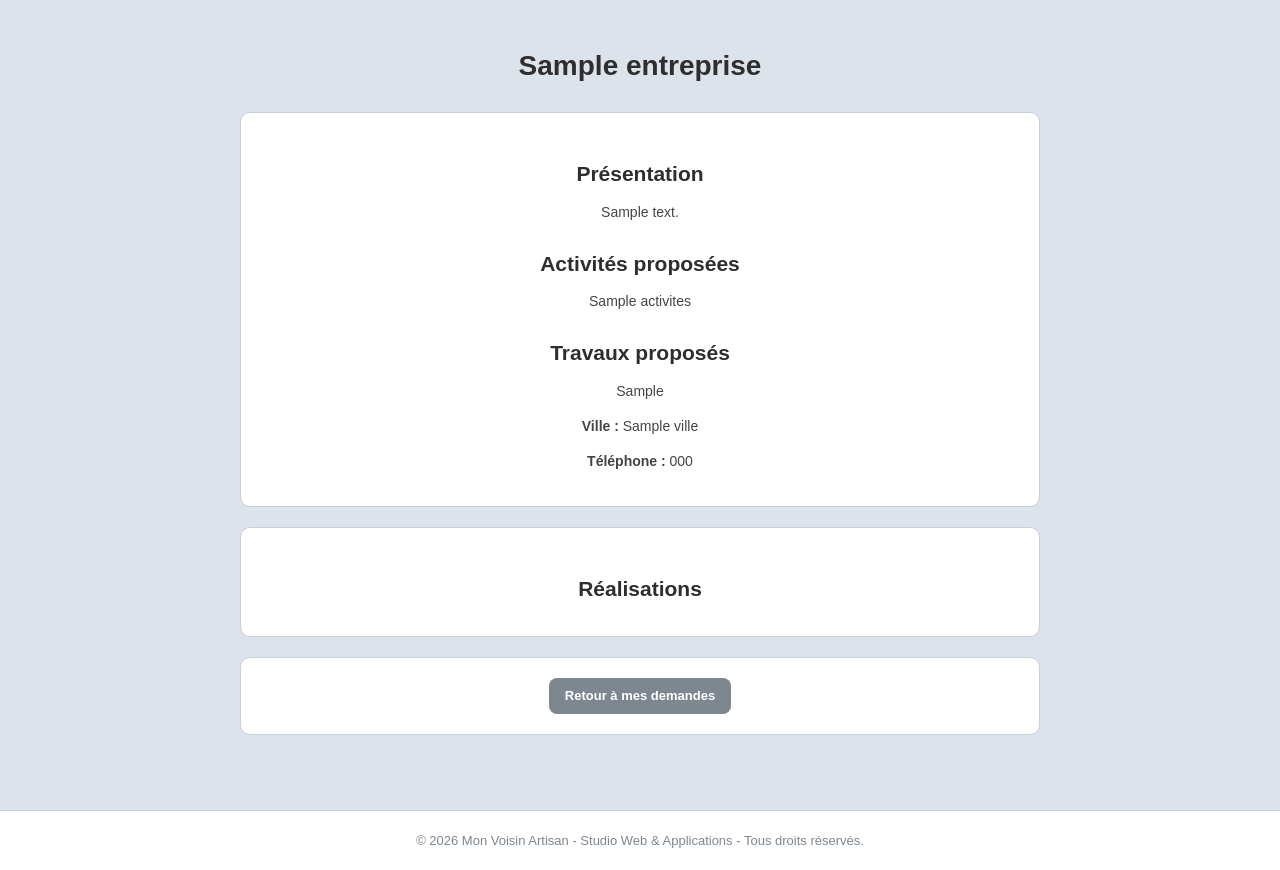
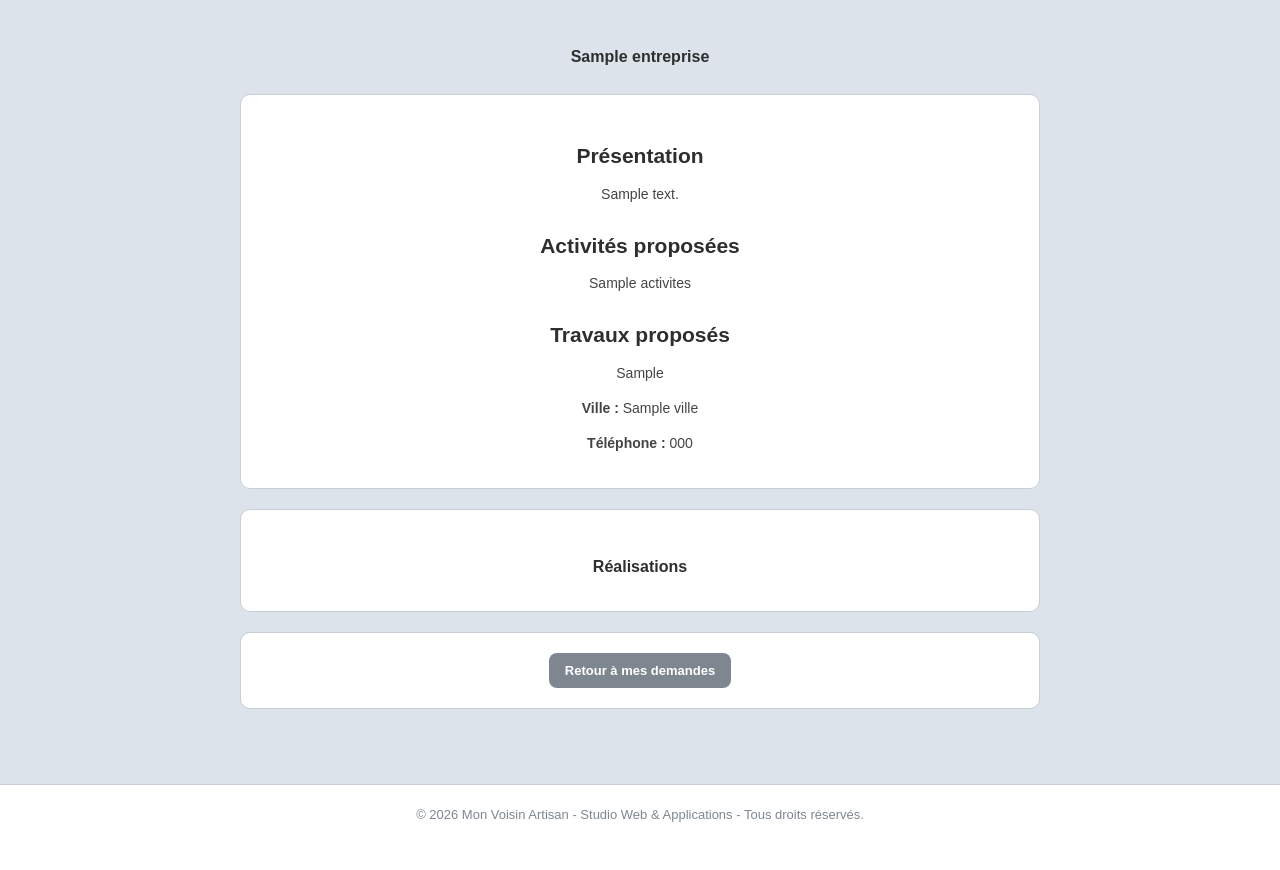
Before and after one commit to MSEDIT-1304/MON-VOISIN-ARTISAN, a Flask app: template templates/profil_artisan_public.html in a window 1280 px wide. Shown: the part 201-1071 px from the top of the page. After the commit the page ends 1023 px from the top, so only its background shows below. Run offline with Flask 3, Linux system fonts and the light colour scheme; the template is opened without the code that fills it: most values are stand-ins (such as "Sample title", 1, 10 or a date in 2020).

Commit message:
Update profil_artisan_public.html

```diff
--- a/templates/profil_artisan_public.html
+++ b/templates/profil_artisan_public.html
@@ -6,7 +6,7 @@ Profil artisan - Mon Voisin Artisan
 
 {% block content %}
 
-<h1>{{ artisan["entreprise"] or "Artisan" }}</h1>
+<h1 style="font-size: 16px;">{{ artisan["entreprise"] or "Artisan" }}</h1>
 
 <div class="section">
 
@@ -52,7 +52,7 @@ Profil artisan - Mon Voisin Artisan
 
 <div class="section">
 
-    <h2>Réalisations</h2>
+    <h2 style="font-size: 16px;">Réalisations</h2>
 
     <div class="realisations">
 
```
